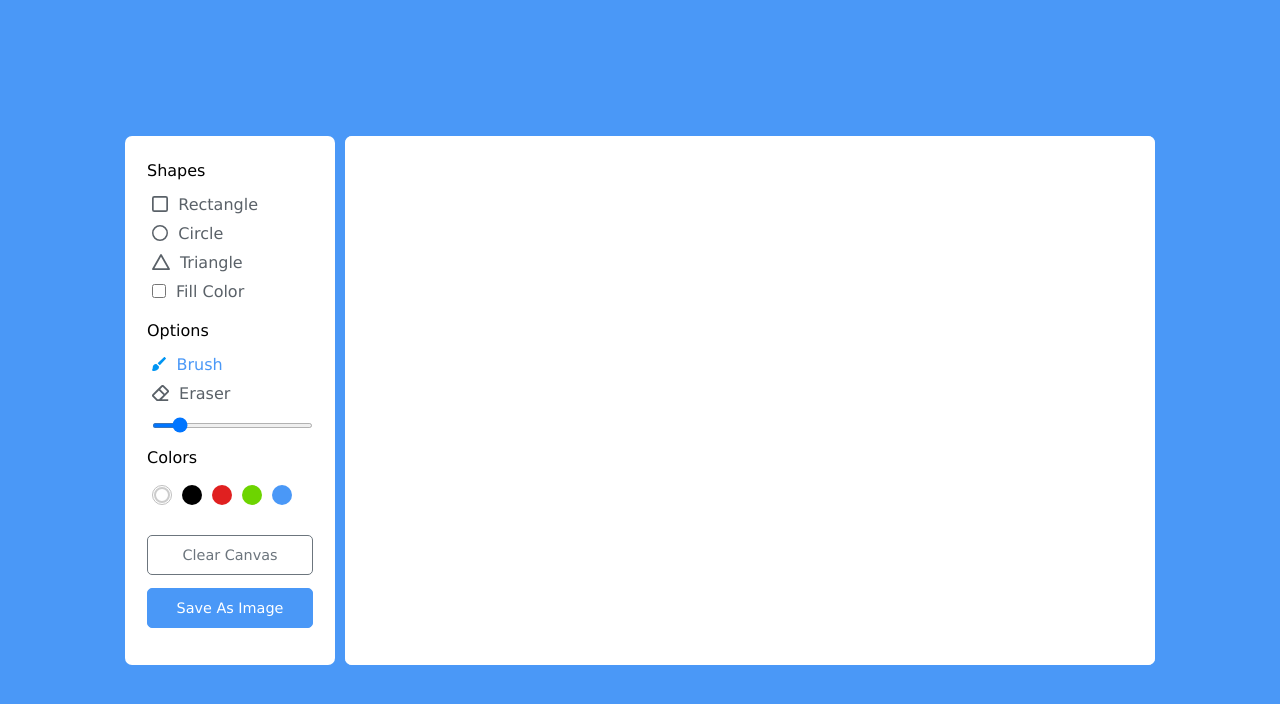
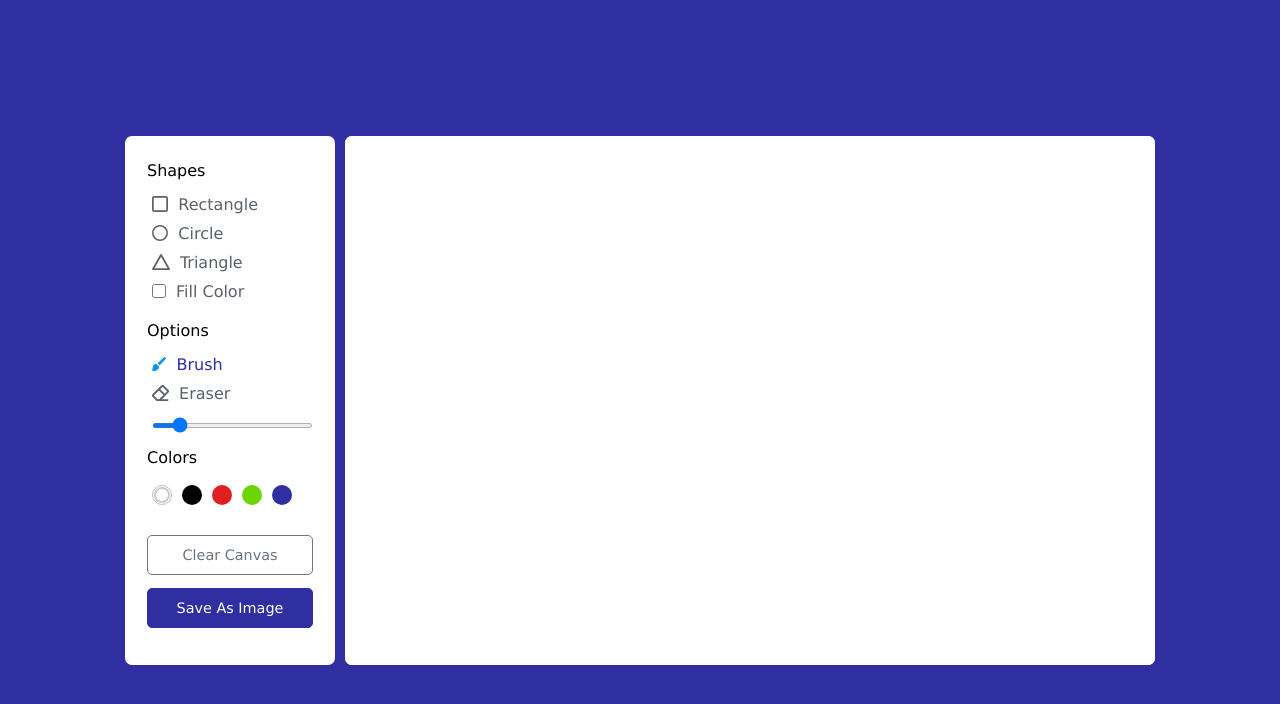
Before and after one commit to jitendrasuthar1998/drawing-app, a plain HTML site: page index.html in a window 1280 px wide. Drawn offline with Linux system fonts and the light colour scheme.

Commit message:
changed background color

```diff
--- a/index.css
+++ b/index.css
@@ -7,7 +7,7 @@
 }
 
 :root{
-  --active-color:#4a98f7;
+  --active-color:#2F2FA2;
 }
 
 body {
```
